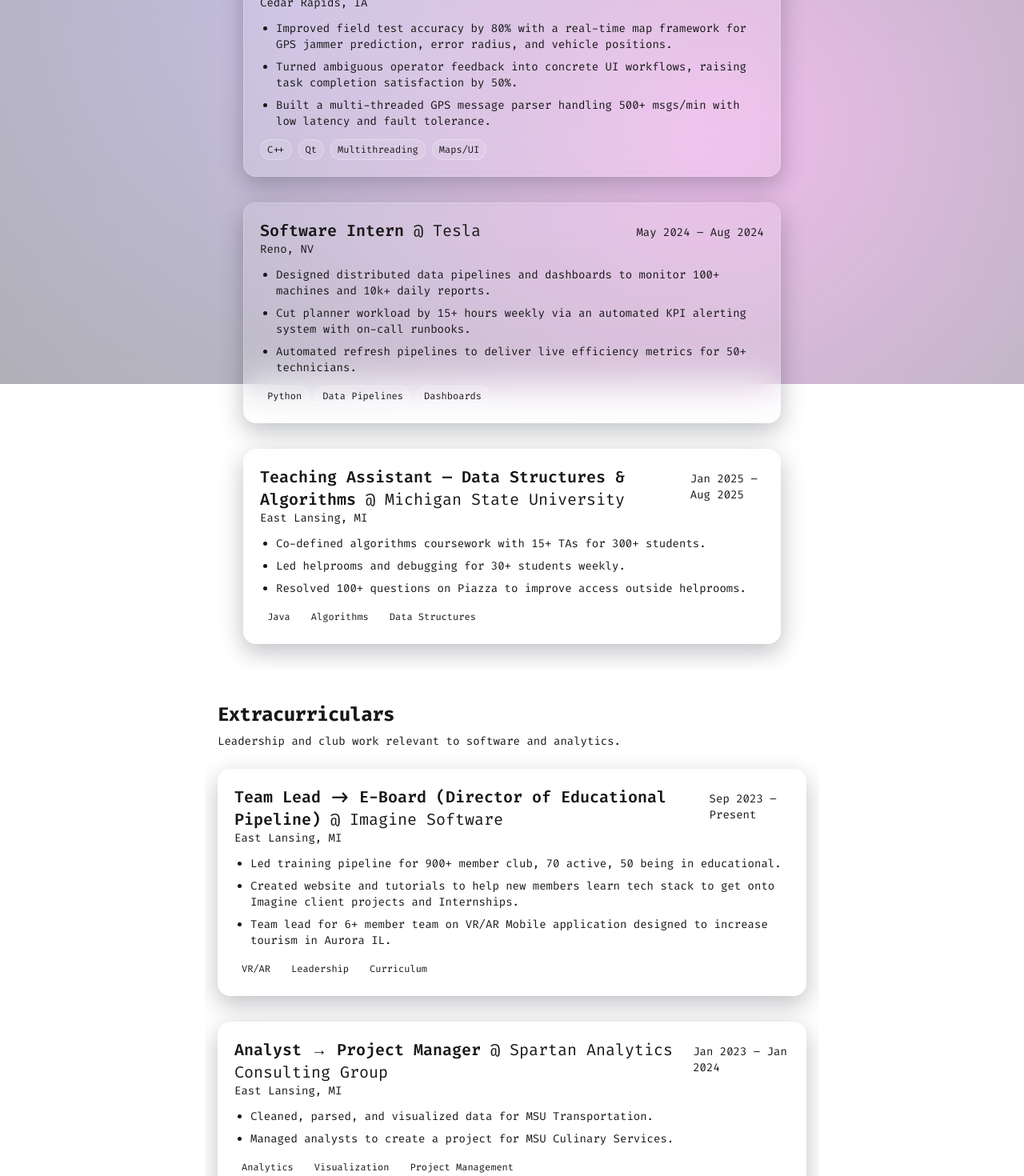
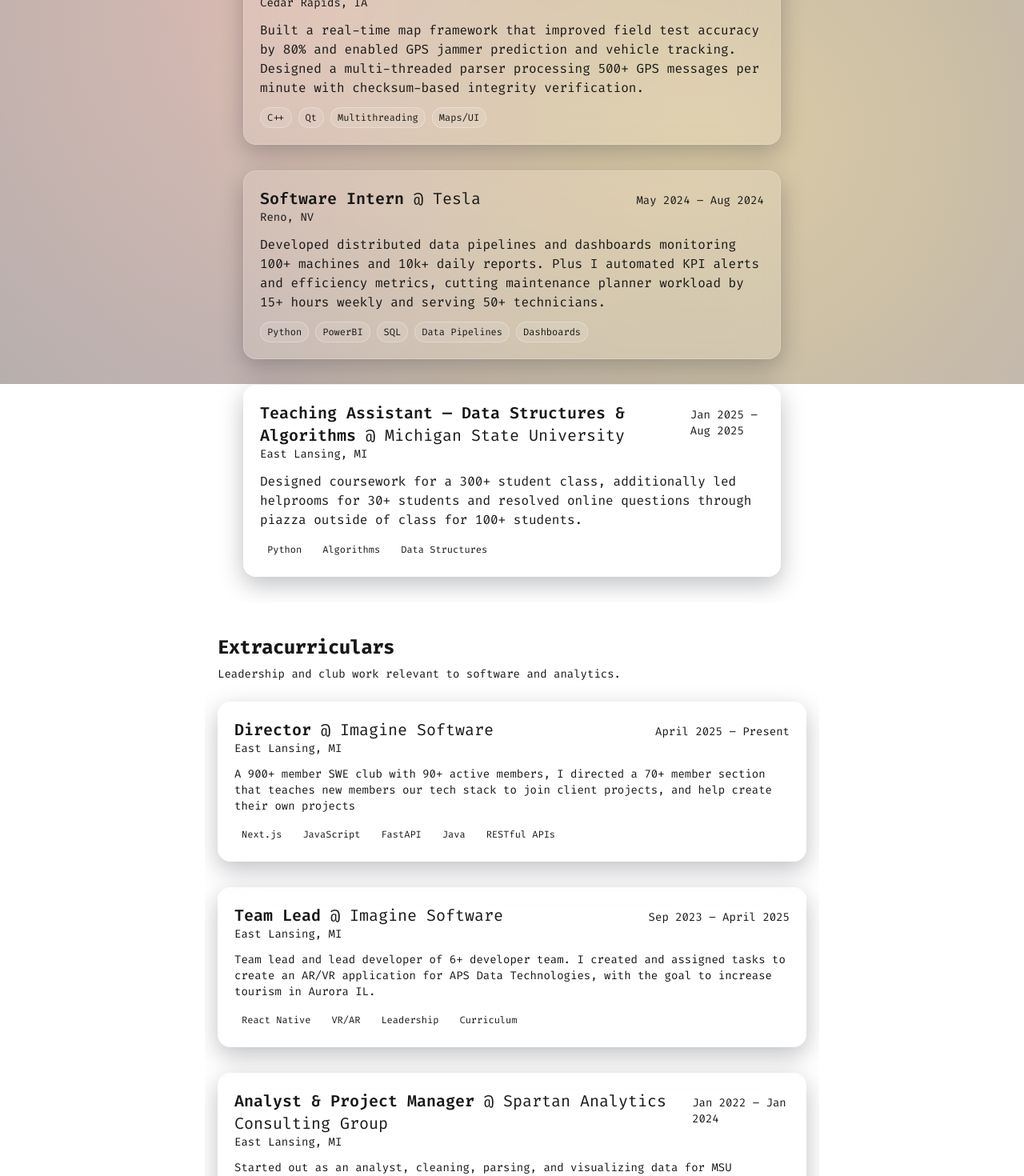
Before and after one commit to johnnystouffer/johnnystouffer, a Next.js app in the folder js-personal-website/: page /experience in a window 1280 px wide. Shown: the part 320-1790 px from the top of the page at 80% size. Built offline with nearby package versions, Linux system fonts and the light colour scheme.

Commit message:
Updated timing of background

```diff
--- a/js-personal-website/src/app/_components/smooth.tsx
+++ b/js-personal-website/src/app/_components/smooth.tsx
@@ -12,7 +12,7 @@ export default function SmoothBackground({
                       radial-gradient(circle at 70% 60%, #9333ea 0%, transparent 65%),
                       linear-gradient(to bottom right, #0f172a, #1e293b);
           background-blend-mode: screen;
-          animation: hueShift 80s linear infinite;
+          animation: hueShift 15s linear infinite;
         }
         @keyframes hueShift {
           from { filter: hue-rotate(0deg); }
--- a/js-personal-website/src/app/contact/page.tsx
+++ b/js-personal-website/src/app/contact/page.tsx
@@ -115,7 +115,6 @@ export default function ContactPage() {
                 </motion.div>
               ))}
 
-              {/* Resume */}
               <motion.div variants={itemVariants} className="relative p-[1px] rounded-2xl">
                 <Link
                   href={LINKS.resume}
@@ -136,7 +135,6 @@ export default function ContactPage() {
                 </Link>
               </motion.div>
 
-              {/* LinkedIn */}
               <motion.div variants={itemVariants} className="relative p-[1px] rounded-2xl">
                 <Link
                   href={LINKS.linkedin}
--- a/js-personal-website/src/app/experience/page.tsx
+++ b/js-personal-website/src/app/experience/page.tsx
@@ -14,24 +14,31 @@ type Item = {
 const extracurriculars: Item[] = [
   {
     company: "Imagine Software",
-    role: "Team Lead -> E-Board (Director of Educational Pipeline)",
+    role: "Director",
     location: "East Lansing, MI",
-    dates: "Sep 2023 – Present",
+    dates: "April 2025 – Present",
     bullets: [
-      "Led training pipeline for 900+ member club, 70 active, 50 being in educational.",
-      "Created website and tutorials to help new members learn tech stack to get onto Imagine client projects and Internships.",
-      "Team lead for 6+ member team on VR/AR Mobile application designed to increase tourism in Aurora IL.",
+      "A 900+ member SWE club with 90+ active members, I directed a 70+ member section that teaches new members our tech stack to join client projects, and help create their own projects"
     ],
-    tech: ["VR/AR", "Leadership", "Curriculum"],
+    tech: ["Next.js", "JavaScript", "FastAPI", "Java", "RESTful APIs"],
+  },
+  {
+    company: "Imagine Software",
+    role: "Team Lead",
+    location: "East Lansing, MI",
+    dates: "Sep 2023 – April 2025",
+    bullets: [
+      "Team lead and lead developer of 6+ developer team. I created and assigned tasks to create an AR/VR application for APS Data Technologies, with the goal to increase tourism in Aurora IL."
+    ],
+    tech: ["React Native", "VR/AR", "Leadership", "Curriculum"],
   },
   {
     company: "Spartan Analytics Consulting Group",
-    role: "Analyst → Project Manager",
+    role: "Analyst & Project Manager",
     location: "East Lansing, MI",
-    dates: "Jan 2023 – Jan 2024",
+    dates: "Jan 2022 – Jan 2024",
     bullets: [
-      "Cleaned, parsed, and visualized data for MSU Transportation.",
-      "Managed analysts to create a project for MSU Culinary Services.",
+      "Started out as an analyst, cleaning, parsing, and visualizing data for MSU Transportion to optimize routes by 10%, then lead a team of analysts to reduce food waste with MSU Culinary Services"
     ],
     tech: ["Analytics", "Visualization", "Project Management"],
   },
@@ -44,9 +51,7 @@ const items: Item[] = [
     location: "Cedar Rapids, IA",
     dates: "May 2025 – Aug 2025",
     bullets: [
-      "Improved field test accuracy by 80% with a real-time map framework for GPS jammer prediction, error radius, and vehicle positions.",
-      "Turned ambiguous operator feedback into concrete UI workflows, raising task completion satisfaction by 50%.",
-      "Built a multi-threaded GPS message parser handling 500+ msgs/min with low latency and fault tolerance.",
+      "Built a real-time map framework that improved field test accuracy by 80% and enabled GPS jammer prediction and vehicle tracking. Designed a multi-threaded parser processing 500+ GPS messages per minute with checksum-based integrity verification."
     ],
     tech: ["C++", "Qt", "Multithreading", "Maps/UI"],
   },
@@ -56,11 +61,9 @@ const items: Item[] = [
     location: "Reno, NV",
     dates: "May 2024 – Aug 2024",
     bullets: [
-      "Designed distributed data pipelines and dashboards to monitor 100+ machines and 10k+ daily reports.",
-      "Cut planner workload by 15+ hours weekly via an automated KPI alerting system with on-call runbooks.",
-      "Automated refresh pipelines to deliver live efficiency metrics for 50+ technicians.",
+      "Developed distributed data pipelines and dashboards monitoring 100+ machines and 10k+ daily reports. Plus I automated KPI alerts and efficiency metrics, cutting maintenance planner workload by 15+ hours weekly and serving 50+ technicians."
     ],
-    tech: ["Python", "Data Pipelines", "Dashboards"],
+    tech: ["Python", "PowerBI", "SQL", "Data Pipelines", "Dashboards"],
   },
   {
     company: "Michigan State University",
@@ -68,11 +71,9 @@ const items: Item[] = [
     location: "East Lansing, MI",
     dates: "Jan 2025 – Aug 2025",
     bullets: [
-      "Co-defined algorithms coursework with 15+ TAs for 300+ students.",
-      "Led helprooms and debugging for 30+ students weekly.",
-      "Resolved 100+ questions on Piazza to improve access outside helprooms.",
+      "Designed coursework for a 300+ student class, additionally led helprooms for 30+ students and resolved online questions through piazza outside of class for 100+ students."
     ],
-    tech: ["Java", "Algorithms", "Data Structures"],
+    tech: ["Python", "Algorithms", "Data Structures"],
   },
 ];
 
@@ -143,7 +144,7 @@ export default function ExperiencePage() {
                   </div>
                   <div className="text-sm">{it.location}</div>
 
-                  <ul className="mt-3 list-disc pl-5 space-y-2 text-sm">
+                  <ul className="mt-3 text-med">
                     {it.bullets.map((b, i) => (
                       <motion.li
                         key={i}
@@ -205,7 +206,7 @@ export default function ExperiencePage() {
                   </div>
                   <div className="text-sm">{it.location}</div>
 
-                  <ul className="mt-3 list-disc pl-5 space-y-2 text-sm">
+                  <ul className="mt-3 text-sm">
                     {it.bullets.map((b, i) => (
                       <motion.li key={i}
                         initial={{ opacity: 0, x: -10 }} whileInView={{ opacity: 1, x: 0 }}
--- a/js-personal-website/src/app/projects/page.tsx
+++ b/js-personal-website/src/app/projects/page.tsx
@@ -118,7 +118,7 @@ export default function ProjectsPage() {
                 <div className="p-5">
                   <div className="flex flex-col sm:flex-row sm:items-baseline sm:justify-between gap-1">
                     <motion.h2
-                      className="text-xl font-semibold"
+                      className="text-2xl font-semibold"
                       // Start visible. Only apply subtle lift on mount.
                       initial={prefersReducedMotion ? false : { y: 8 }}
                       animate={{ y: 0 }}
@@ -126,10 +126,10 @@ export default function ProjectsPage() {
                     >
                       {p.name}
                     </motion.h2>
-                    <div className="text-sm">{p.dates}</div>
+                    <div className="text-med">{p.dates}</div>
                   </div>
 
-                  <div className="mt-1 text-sm flex flex-wrap gap-x-3 gap-y-1">
+                  <div className="mt-1 text-med font-semibold italic flex flex-wrap gap-x-3 gap-y-1">
                     {p.link && (
                       <span>
                         <Link href={p.link} target="_blank" className="underline">
@@ -160,7 +160,7 @@ export default function ProjectsPage() {
                     ))}
                   </div>
 
-                  <ul className="mt-3 list-disc pl-5 space-y-2 text-sm">
+                  <ul className="mt-3 space-y-2 text-med">
                     {p.bullets.map((b, i) => (
                       <motion.li
                         key={i}
```
